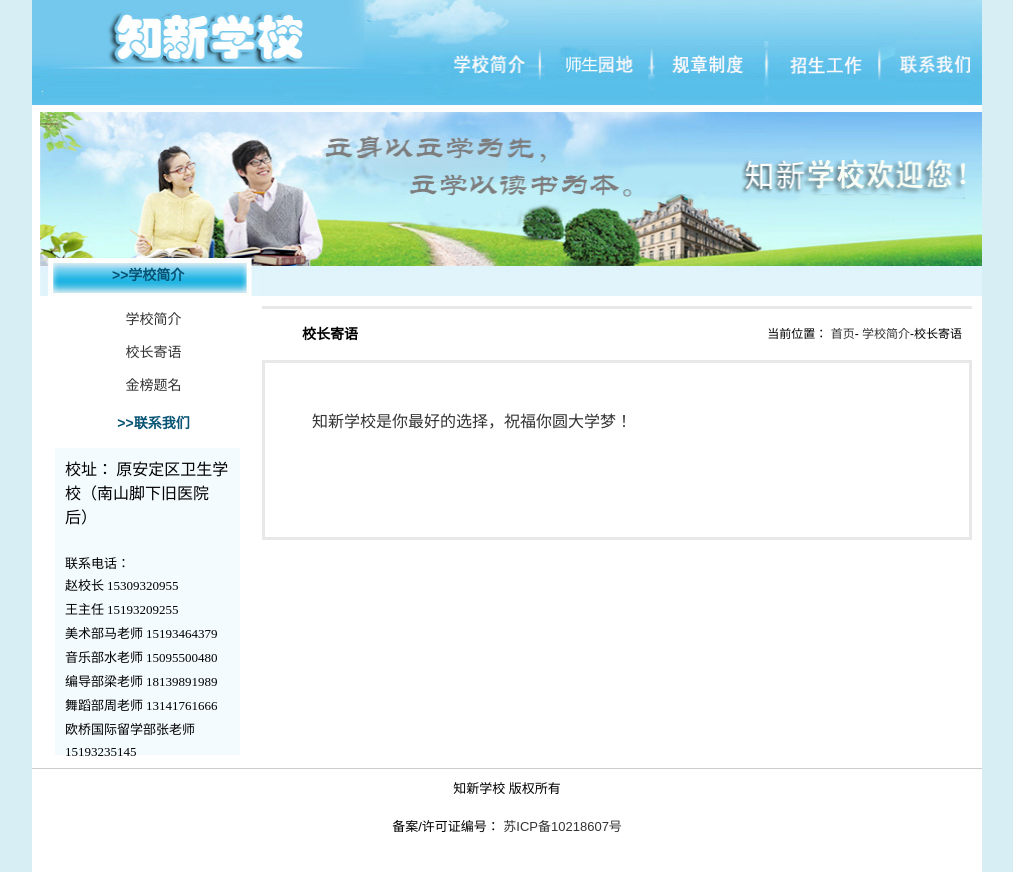
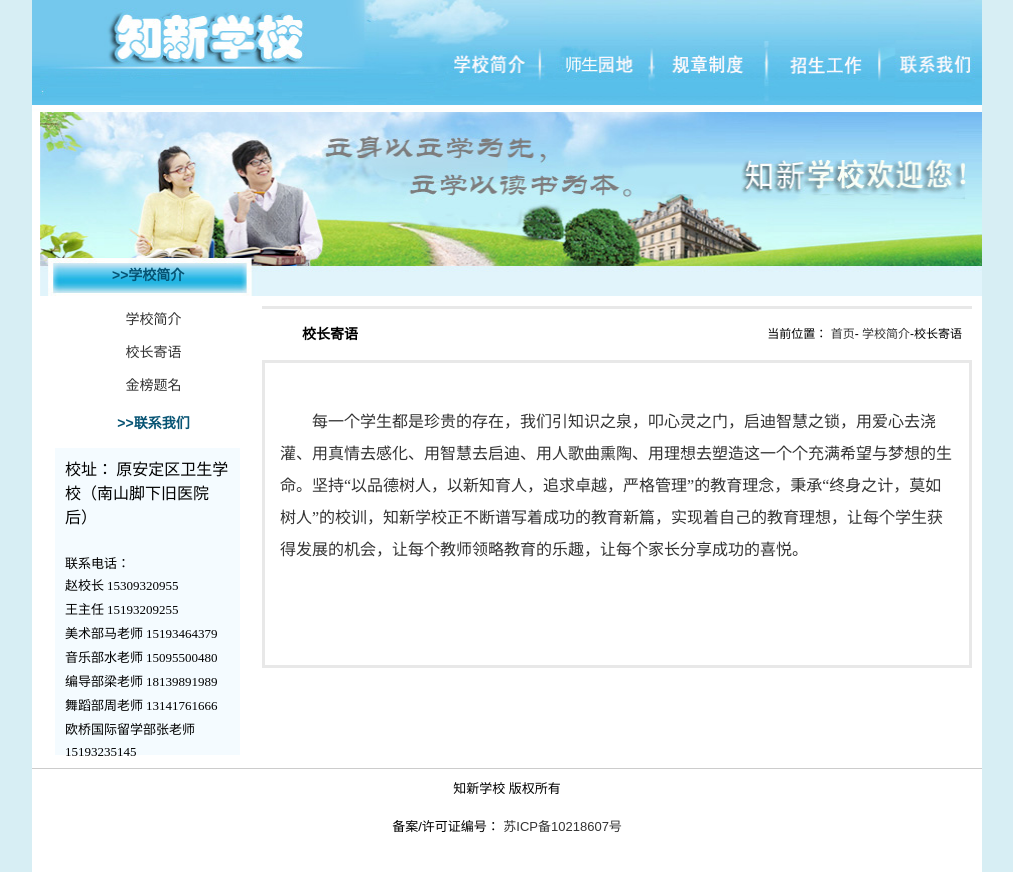
Before and after one commit to xqsight-manage-org/app-zhixin, a plain HTML site: page page/xzjy.html in a window 1280 px wide. Shown: the whole page, without its empty margins (133-1146 px from the left). Drawn offline with Linux system fonts and the light colour scheme.

Commit message:
校长寄语内容修改

```diff
--- a/page/xzjy.html
+++ b/page/xzjy.html
@@ -164,7 +164,7 @@ LI {
 					<p class="MsoNormal" style="text-indent: 24.0pt; line-height: 200%">
 						<a name="OLE_LINK1">
 							<span style="font-size: 12.0pt; line-height: 200%; font-family: 宋体">
-								知新学校是你最好的选择，祝福你圆大学梦！
+								每一个学生都是珍贵的存在，我们引知识之泉，叩心灵之门，启迪智慧之锁，用爱心去浇灌、用真情去感化、用智慧去启迪、用人歌曲熏陶、用理想去塑造这一个个充满希望与梦想的生命。坚持“以品德树人，以新知育人，追求卓越，严格管理”的教育理念，秉承“终身之计，莫如树人”的校训，知新学校正不断谱写着成功的教育新篇，实现着自己的教育理想，让每个学生获得发展的机会，让每个教师领略教育的乐趣，让每个家长分享成功的喜悦。
 							</span>
 						</a>
 					</p>
```
